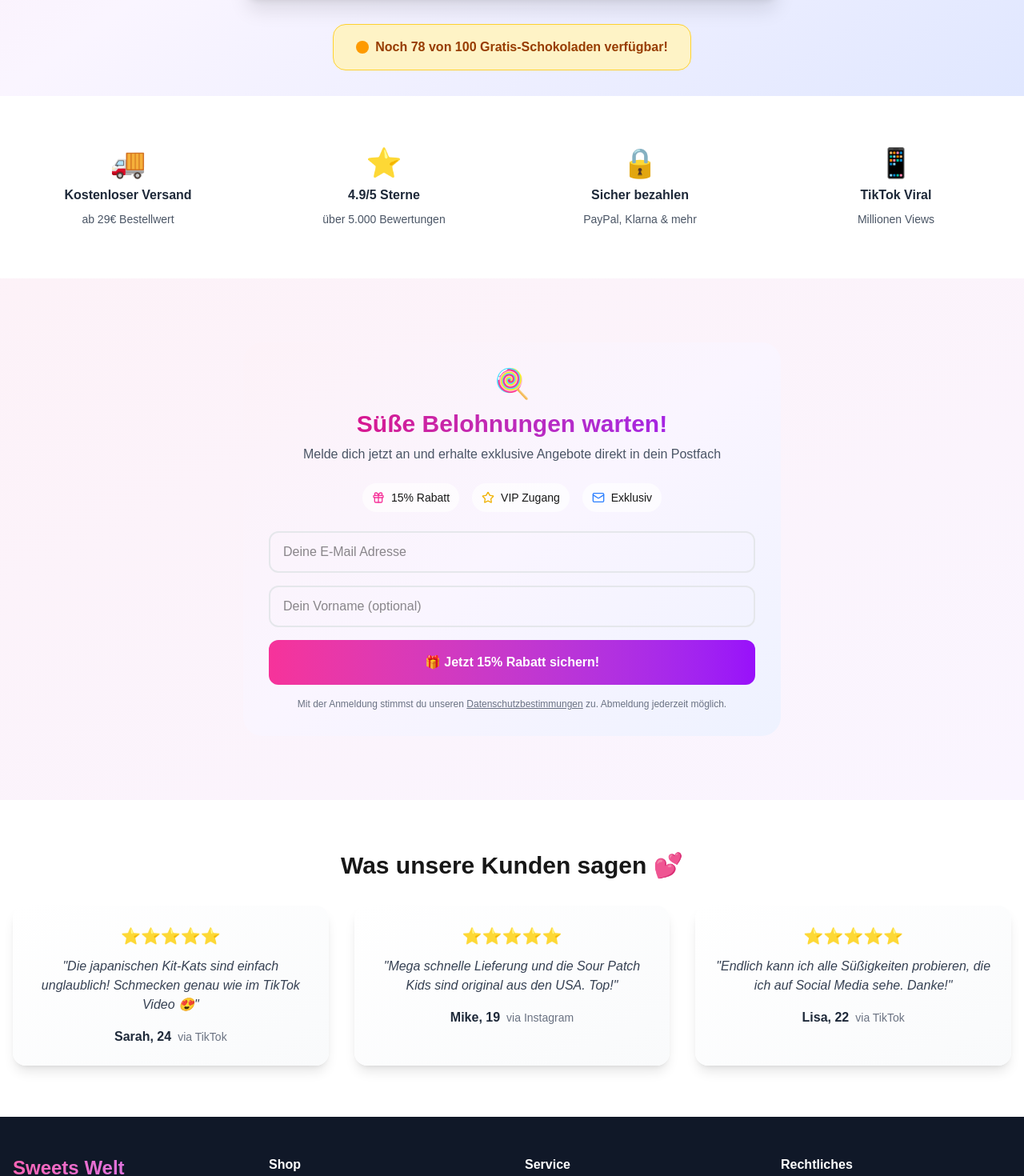
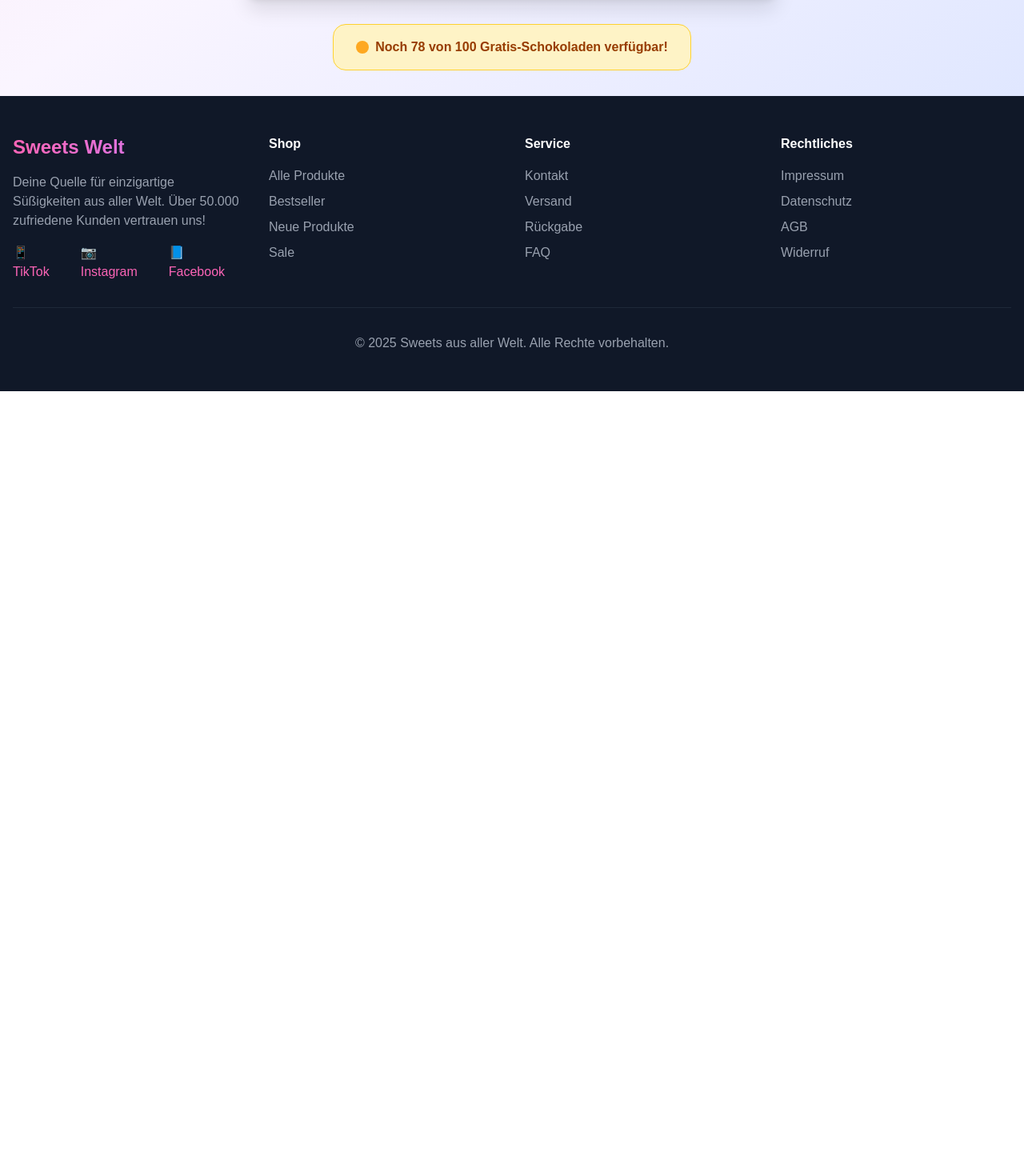
Before and after one commit to DevBerkcan/sweetsfunnel, a Next.js app: page / in a window 1280 px wide. Shown: the part 784-2254 px from the top of the page at 80% size. After the commit the page ends 1273 px from the top, so only its background shows below. Built offline with nearby package versions, Linux system fonts and the light colour scheme.

Commit message:
Remove other sections

```diff
--- a/app/page.tsx
+++ b/app/page.tsx
@@ -113,120 +113,6 @@ export default function Home() {
       {/* Hero Section */}
       <HeroSection onCTAClick={scrollToProducts} />
 
-      {/* Trust Indicators */}
-      <section className="py-16 bg-white">
-        <div className="container mx-auto px-4">
-          <div className="grid grid-cols-2 md:grid-cols-4 gap-8 text-center">
-            <motion.div
-              initial={{ opacity: 0, y: 20 }}
-              whileInView={{ opacity: 1, y: 0 }}
-              className="space-y-2"
-            >
-              <div className="text-4xl">🚚</div>
-              <h3 className="font-bold text-gray-800">Kostenloser Versand</h3>
-              <p className="text-gray-600 text-sm">ab 29€ Bestellwert</p>
-            </motion.div>
-
-            <motion.div
-              initial={{ opacity: 0, y: 20 }}
-              whileInView={{ opacity: 1, y: 0 }}
-              transition={{ delay: 0.1 }}
-              className="space-y-2"
-            >
-              <div className="text-4xl">⭐</div>
-              <h3 className="font-bold text-gray-800">4.9/5 Sterne</h3>
-              <p className="text-gray-600 text-sm">über 5.000 Bewertungen</p>
-            </motion.div>
-
-            <motion.div
-              initial={{ opacity: 0, y: 20 }}
-              whileInView={{ opacity: 1, y: 0 }}
-              transition={{ delay: 0.2 }}
-              className="space-y-2"
-            >
-              <div className="text-4xl">🔒</div>
-              <h3 className="font-bold text-gray-800">Sicher bezahlen</h3>
-              <p className="text-gray-600 text-sm">PayPal, Klarna & mehr</p>
-            </motion.div>
-
-            <motion.div
-              initial={{ opacity: 0, y: 20 }}
-              whileInView={{ opacity: 1, y: 0 }}
-              transition={{ delay: 0.3 }}
-              className="space-y-2"
-            >
-              <div className="text-4xl">📱</div>
-              <h3 className="font-bold text-gray-800">TikTok Viral</h3>
-              <p className="text-gray-600 text-sm">Millionen Views</p>
-            </motion.div>
-          </div>
-        </div>
-      </section>
-
-
-      {/* Newsletter Section */}
-      <section className="py-20 bg-gradient-to-br from-pink-50 to-purple-50">
-        <div className="container mx-auto px-4">
-          <div className="max-w-2xl mx-auto">
-            <NewsletterSignup />
-          </div>
-        </div>
-      </section>
-
-      {/* Social Proof */}
-      <section className="py-16 bg-white">
-        <div className="container mx-auto px-4 text-center">
-          <h2 className="text-3xl font-bold mb-8">
-            Was unsere Kunden sagen 💕
-          </h2>
-
-          <div className="grid grid-cols-1 md:grid-cols-3 gap-8">
-            {[
-              {
-                name: "Sarah, 24",
-                text: "Die japanischen Kit-Kats sind einfach unglaublich! Schmecken genau wie im TikTok Video 😍",
-                rating: 5,
-                platform: "TikTok",
-              },
-              {
-                name: "Mike, 19",
-                text: "Mega schnelle Lieferung und die Sour Patch Kids sind original aus den USA. Top!",
-                rating: 5,
-                platform: "Instagram",
-              },
-              {
-                name: "Lisa, 22",
-                text: "Endlich kann ich alle Süßigkeiten probieren, die ich auf Social Media sehe. Danke!",
-                rating: 5,
-                platform: "TikTok",
-              },
-            ].map((review, index) => (
-              <motion.div
-                key={index}
-                initial={{ opacity: 0, scale: 0.9 }}
-                whileInView={{ opacity: 1, scale: 1 }}
-                transition={{ delay: index * 0.1 }}
-                className="bg-gradient-to-br from-white to-gray-50 p-6 rounded-2xl shadow-lg"
-              >
-                <div className="flex justify-center mb-3">
-                  {[...Array(review.rating)].map((_, i) => (
-                    <span key={i} className="text-yellow-400 text-xl">
-                      ⭐
-                    </span>
-                  ))}
-                </div>
-                <p className="text-gray-700 mb-4 italic">"{review.text}"</p>
-                <div className="flex items-center justify-center gap-2">
-                  <span className="font-bold text-gray-800">{review.name}</span>
-                  <span className="text-sm text-gray-500">
-                    via {review.platform}
-                  </span>
-                </div>
-              </motion.div>
-            ))}
-          </div>
-        </div>
-      </section>
 
       {/* Footer */}
       <footer className="bg-gray-900 text-white py-12">
```
